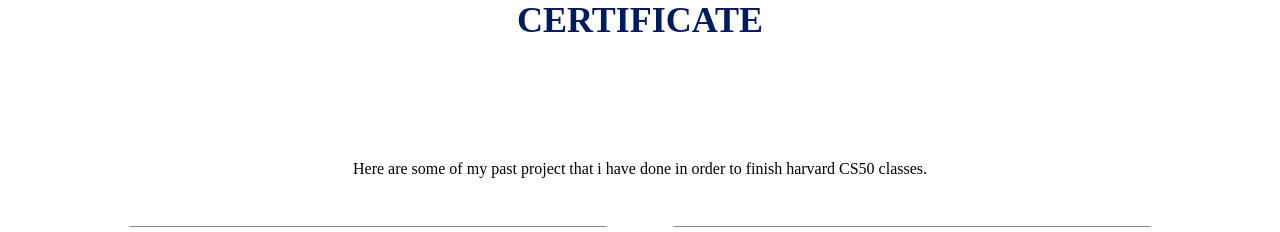
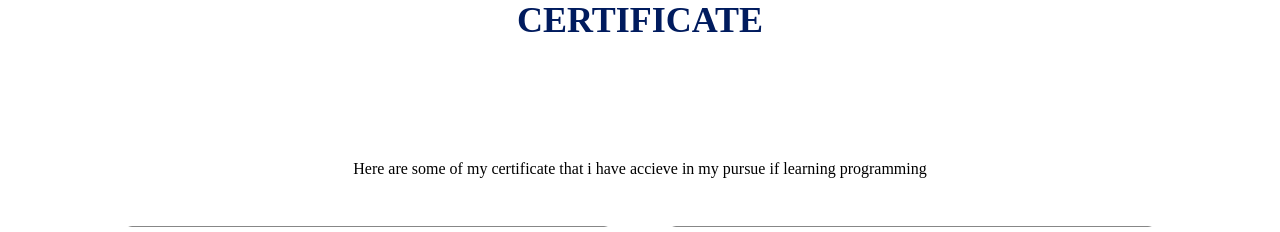
Before and after one commit to habiburahmanrulialif/web-portofolio, a React (Vite) app in the folder frontend/: page / in a window 1280 px wide. Shown: the part 3080-3312 px from the top of the page. Built offline with nearby package versions, Linux system fonts and the light colour scheme.

Commit message:
fixing certificate section

```diff
--- a/frontend/src/components/certification/Certification.jsx
+++ b/frontend/src/components/certification/Certification.jsx
@@ -23,8 +23,8 @@ function Certification() {
             <div id="certificate">
                 <h1 className="title">CERTIFICATE</h1>
                 <p className="titleDescription">
-                    Here are some of my past project that i have done in order
-                    to finish harvard CS50 classes.
+                    Here are some of my certificate that i have accieve in my
+                    pursue if learning programming
                 </p>
                 <div className="projectItem">
                     {certificate.map((item, index) => (
--- a/frontend/src/components/certification/CertificationItem.jsx
+++ b/frontend/src/components/certification/CertificationItem.jsx
@@ -8,7 +8,7 @@ function CertificationItem({ title, image, link }) {
             <div className="projectDetailContainer">
                 <h3 className="projectTitle">{title}</h3>
                 <a href={link} target="_blank" className="projectLink">
-                    LIVE DEMO
+                    Open
                 </a>
             </div>
         </div>
```
